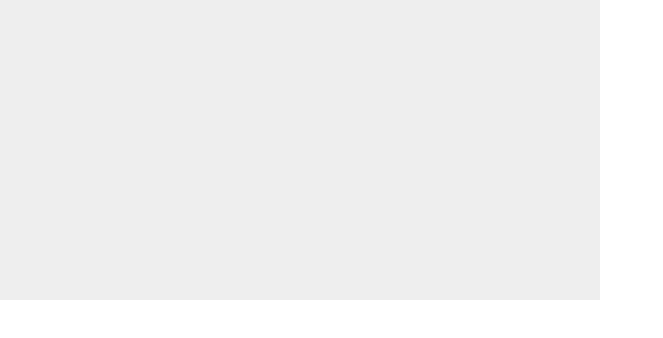
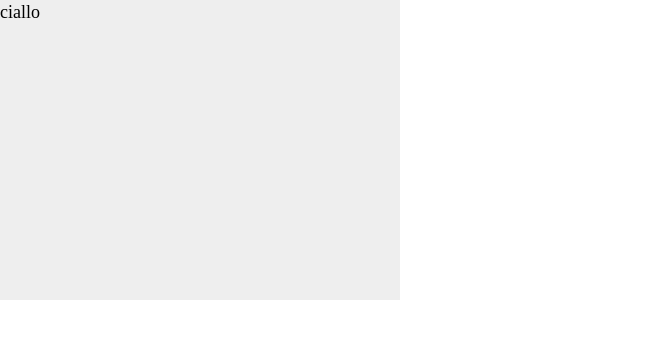
Before and after one commit to Etbucai/brien, a React (Vite) app: page / in a window 1280 px wide. Shown: the top 338 px of the page, without its empty margins (0-663 px from the left). Built offline with nearby package versions, Linux system fonts and the light colour scheme.

Commit message:
feat: render canvas

```diff
--- a/src/App.tsx
+++ b/src/App.tsx
@@ -1,9 +1,32 @@
-import { useRef } from 'react';
+import { useEffect, useRef } from 'react';
+import { mainGame } from './game/main';
+
+const canvasWidth = 400;
+const canvasHeight = 300;
+const dpr = window.devicePixelRatio;
+const canvasWidthPx = canvasWidth * dpr;
+const canvasHeightPx = canvasHeight * dpr;
 
 function App() {
   const canvasRef = useRef<HTMLCanvasElement>(null);
 
-  return <canvas ref={canvasRef} width={600} height={300} style={{ backgroundColor: '#EEE' }} />;
+  useEffect(() => {
+    const context = canvasRef.current?.getContext('2d');
+    if (!context) {
+      throw new Error('missing context');
+    }
+
+    mainGame(context, { width: canvasWidth, height: canvasHeight, scale: dpr });
+  }, []);
+
+  return (
+    <canvas
+      ref={canvasRef}
+      width={canvasWidthPx}
+      height={canvasHeightPx}
+      style={{ backgroundColor: '#EEE', width: canvasWidth, height: canvasHeight }}
+    />
+  );
 }
 
 export default App;
--- /dev/null
+++ b/src/game/context/canvas.ts
@@ -0,0 +1,51 @@
+import { Context, Effect } from 'effect';
+import { TextTheme, Theme } from './theme';
+
+export interface CanvasServiceConfig {
+  width: number;
+  height: number;
+  scale: number;
+}
+
+export interface ICanvasService {
+  readonly width: number;
+  readonly height: number;
+
+  readonly fillTextWithTheme: (text: string, x: number, y: number, textTheme: TextTheme) => void;
+  readonly fillText: (
+    text: string,
+    x: number,
+    y: number,
+    theme?: Partial<TextTheme>,
+  ) => Effect.Effect<void, void, Theme>;
+}
+
+export class CanvasService extends Context.Tag('CanvasService')<CanvasService, ICanvasService>() {}
+
+export function make(
+  canvas: CanvasRenderingContext2D,
+  canvasServiceConfig: CanvasServiceConfig,
+): ICanvasService {
+  const { scale } = canvasServiceConfig;
+
+  const fillTextWithTheme: ICanvasService['fillTextWithTheme'] = (text, x, y, theme) => {
+    const originFont = canvas.font;
+    canvas.font = `${theme.fontSize * scale}px "${theme.fontFamily}"`;
+    canvas.fillText(text, x * scale, y * scale);
+    canvas.font = originFont;
+  };
+
+  const fillText: ICanvasService['fillText'] = (text, x, y, overwriteTextTheme = {}) =>
+    Theme.pipe(
+      Effect.andThen(theme => {
+        fillTextWithTheme(text, x, y, { ...theme.text, ...overwriteTextTheme });
+      }),
+    );
+
+  return {
+    width: canvasServiceConfig.width,
+    height: canvasServiceConfig.height,
+    fillTextWithTheme,
+    fillText,
+  };
+}
--- /dev/null
+++ b/src/game/context/theme.ts
@@ -0,0 +1,16 @@
+import { Context } from 'effect';
+
+export interface TextTheme {
+  fontSize: number;
+  fontFamily: string;
+}
+
+export interface ITheme {
+  text: TextTheme;
+}
+
+export class Theme extends Context.Tag('Theme')<Theme, ITheme>() {}
+
+export function makeTheme(config: ITheme): ITheme {
+  return config;
+}
--- a/src/game/main.ts
+++ b/src/game/main.ts
@@ -1,3 +1,24 @@
-export function mainGame(canvas: CanvasRenderingContext2D) {
-  // canvas
+import { Effect } from 'effect';
+import { CanvasService, CanvasServiceConfig, make as makeCanvasService } from './context/canvas';
+import { renderFps } from './widgets/fps';
+import { makeTheme, Theme } from './context/theme';
+
+function mainLoop(canvas: CanvasRenderingContext2D, canvasConfig: CanvasServiceConfig) {
+  return Effect.succeedNone.pipe(
+    Effect.andThen(() => {
+      canvas.clearRect(0, 0, canvasConfig.width, canvasConfig.height);
+    }),
+    Effect.andThen(renderFps),
+    Effect.provideService(CanvasService, makeCanvasService(canvas, canvasConfig)),
+    Effect.provideService(Theme, makeTheme({ text: { fontFamily: 'PingFangHK', fontSize: 18 } })),
+  );
 }
+
+export function mainGame(canvas: CanvasRenderingContext2D, canvasConfig: CanvasServiceConfig) {
+  const fn = () => {
+    Effect.runSync(mainLoop(canvas, canvasConfig));
+    requestAnimationFrame(fn);
+  };
+
+  fn();
+}
--- /dev/null
+++ b/src/game/utils/sample.ts
@@ -0,0 +1,2 @@
+
+// export function sample
--- /dev/null
+++ b/src/game/widgets/fps.ts
@@ -0,0 +1,11 @@
+import { Effect } from 'effect';
+import { CanvasService } from '../context/canvas';
+
+export const renderFps = CanvasService.pipe(
+  Effect.andThen(canvas =>
+    canvas.fillTextWithTheme('ciallo', 0, 18, {
+      fontFamily: 'PingFangHK',
+      fontSize: 18,
+    }),
+  ),
+);
```
